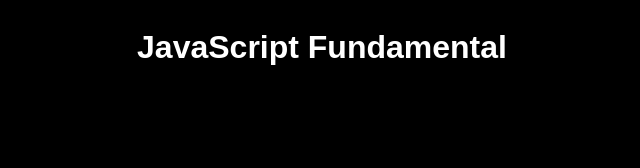
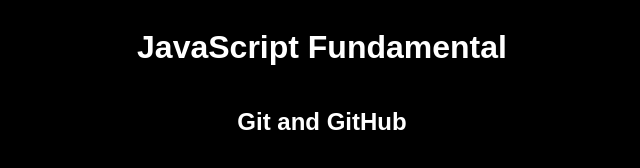
Before and after one commit to CodeWizard-AB/JS-Fundamentals, a plain HTML site: page index.html in a window 1280 px wide. Shown: the whole page, without its empty margins (318-958 px from the left). Drawn offline with Linux system fonts and the light colour scheme.

Commit message:
html changed

```diff
--- a/index.html
+++ b/index.html
@@ -17,6 +17,7 @@
 	</head>
 	<body>
 		<h1 class="demo main_heading">JavaScript Fundamental</h1>
+		<h2>Git and GitHub</h2>
 		<script src="script.js"></script>
 	</body>
 </html>
```
